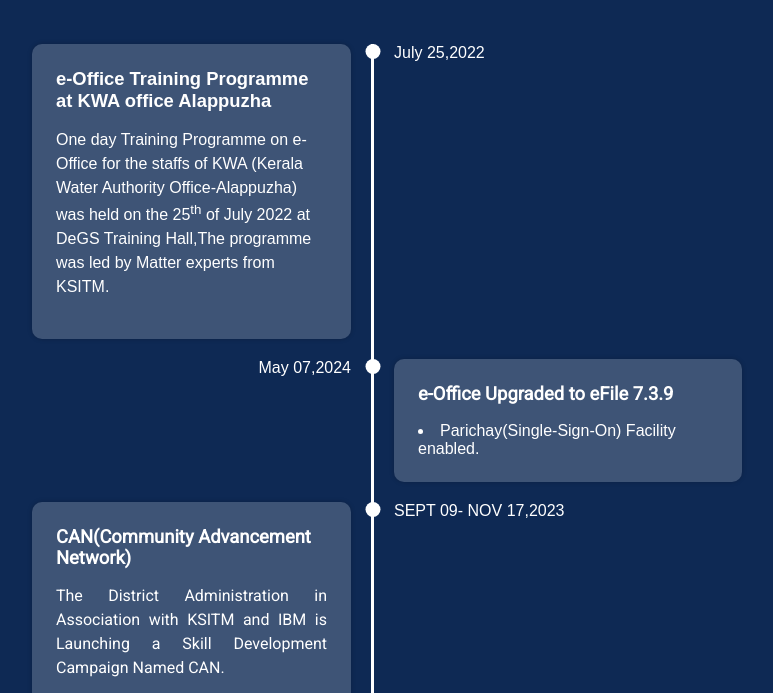
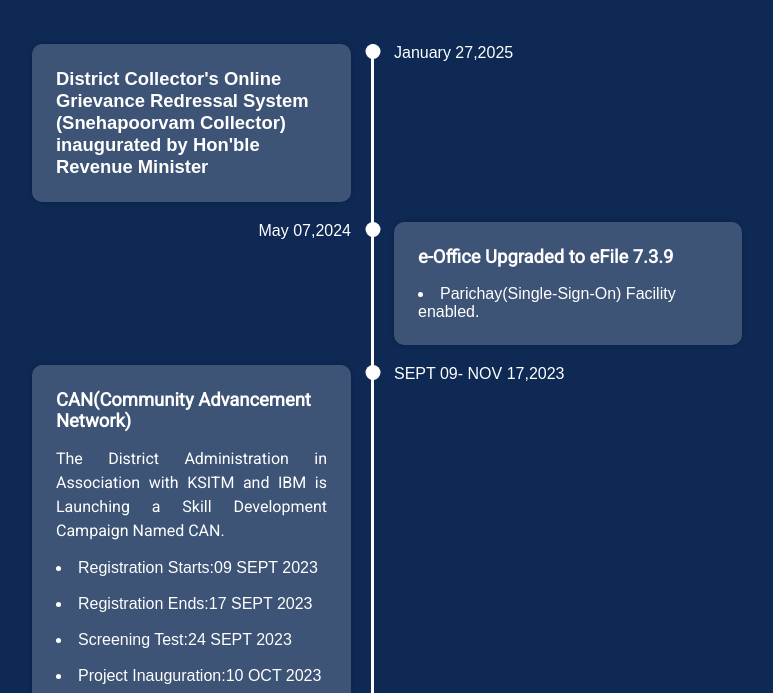
Before and after one commit to fossmission/fossmission.github.io, a plain HTML site: page index.html in a window 1280 px wide. Shown: the part 62-755 px from the top of the page, without its empty margins (253-1026 px from the left). Drawn offline with Linux system fonts and the light colour scheme; a web font is replaced by a local one.

Commit message:
Update index.html

```diff
--- a/index.html
+++ b/index.html
@@ -32,14 +32,14 @@
     <div class="timeline__component">
       <div class="timeline">
       <div class="timeline__component timeline__component--bg">
-      <h2 class="timeline__title">e-Office Training Programme  at KWA office Alappuzha</h2>
-      <p class="timeline__paragraph">One day Training Programme on e-Office  for the staffs of KWA (Kerala Water Authority Office-Alappuzha)  was held on the 25<sup>th</sup> of July 2022 at DeGS Training Hall,The programme was led by Matter experts from KSITM.</p>
+      <h2 class="timeline__title">District Collector's Online Grievance Redressal System <b>(Snehapoorvam Collector) </b>inaugurated by Hon'ble Revenue Minister</h2>
+<!--       <p class="timeline__paragraph">One day Training Programme on e-Office  for the staffs of KWA (Kerala Water Authority Office-Alappuzha)  was held on the 25<sup>th</sup> of July 2022 at DeGS Training Hall,The programme was led by Matter experts from KSITM.</p>  -->
     </div>
     <div class="timeline__middle">
       <div class="timeline__point"></div>
     </div>
     <div class="timeline__component">
-      <div class="timeline__date">July 25,2022</div>
+      <div class="timeline__date">January 27,2025</div>
     </div>
 
         <div class="timeline__component">
```
